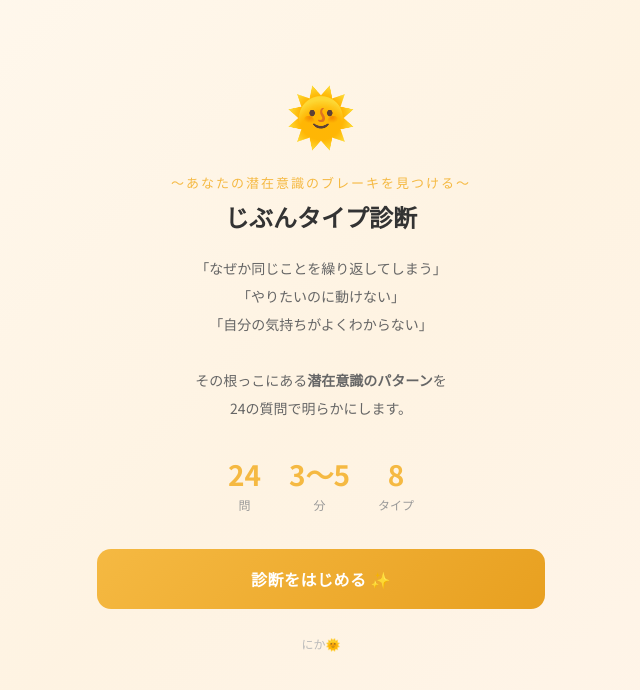
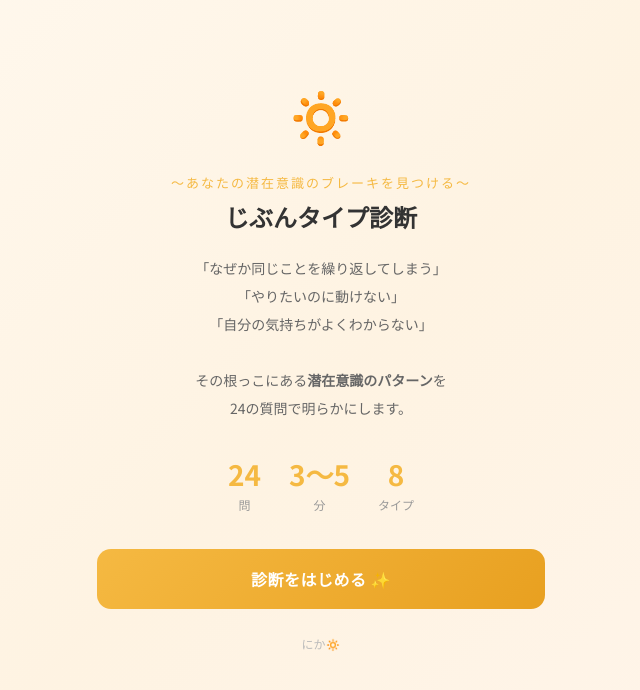
Before and after one commit to nicarooms-alt/shindan-app, a plain HTML site: page index.html in a window 1280 px wide. Shown: the whole page, without its empty margins (319-959 px from the left). Drawn offline with Linux system fonts and the light colour scheme.

Commit message:
トップアイコンを🔅に変更

```diff
--- a/index.html
+++ b/index.html
@@ -198,7 +198,7 @@
 
   <!-- ===== START SCREEN ===== -->
   <div id="startScreen">
-    <div class="start-logo">🌞</div>
+    <div class="start-logo">🔅</div>
     <div class="start-subtitle">〜あなたの潜在意識のブレーキを見つける〜</div>
     <h1 class="start-title">じぶんタイプ診断</h1>
     <p class="start-sub">
@@ -216,7 +216,7 @@
     <button class="btn-main" style="background: linear-gradient(135deg,#F5B942,#e8a020)" onclick="startQuiz()">
       診断をはじめる ✨
     </button>
-    <p class="footer-note">にか🌞</p>
+    <p class="footer-note">にか🔅</p>
   </div>
 
   <!-- ===== QUESTION SCREEN ===== -->
@@ -517,7 +517,7 @@ function showResult() {
       </div>
 
       <button class="btn-sub" onclick="retry()">もう一度診断する</button>
-      <p class="footer-note">にか🌞</p>
+      <p class="footer-note">にか🔅</p>
     </div>
   `;
 
```
